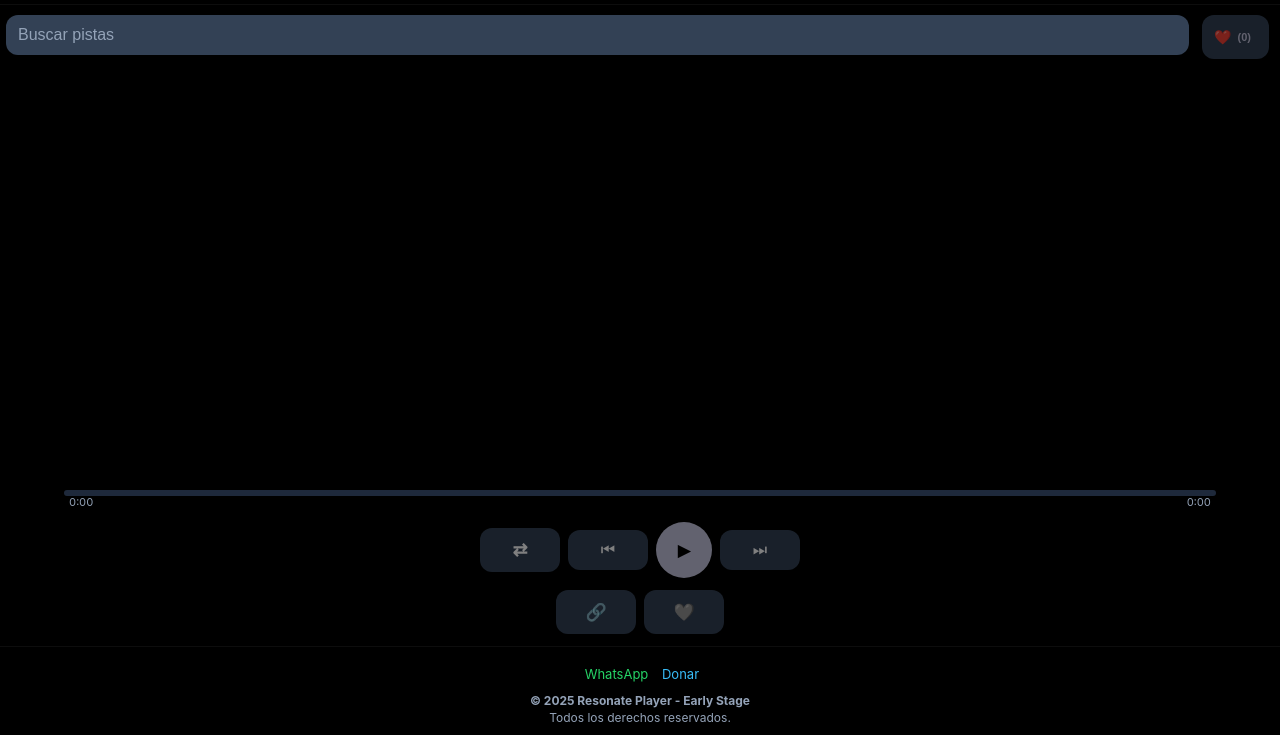
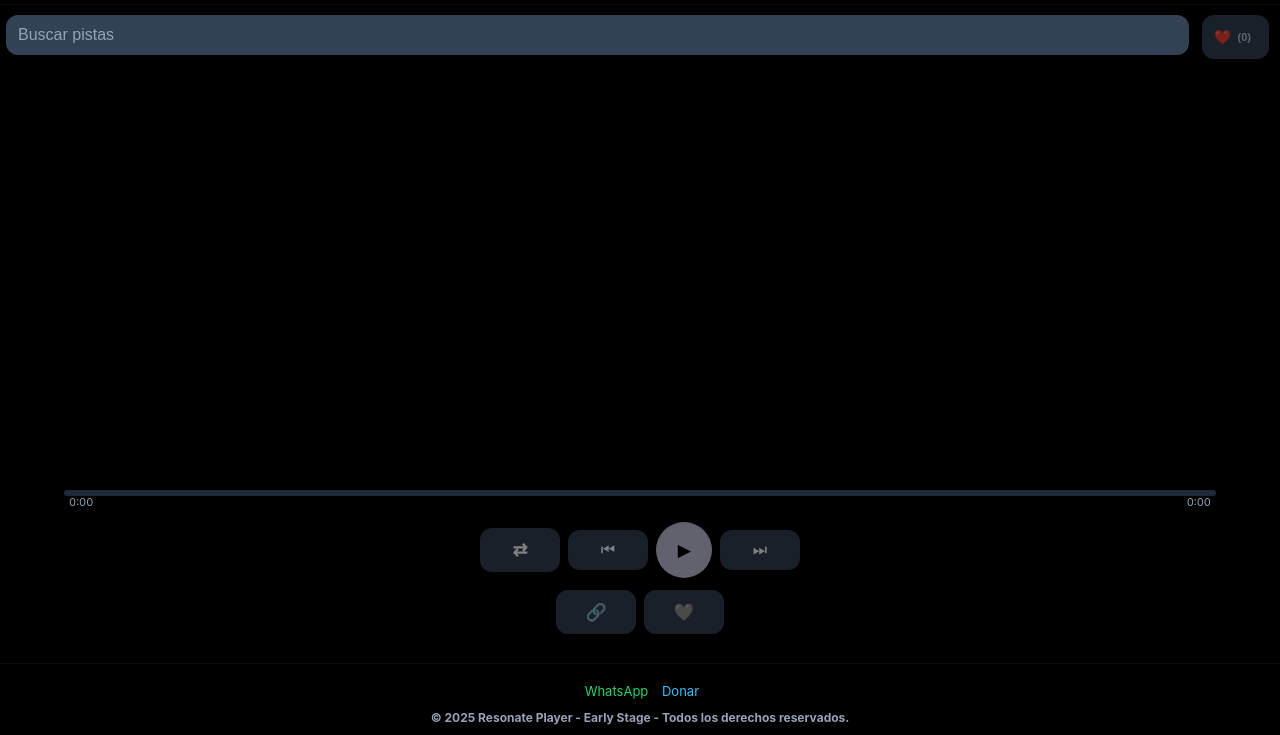
Before and after one commit to juancamilocabeza/Resonate, a plain HTML site: page index.html in a window 1280 px wide. Shown: the part 65-800 px from the top of the page. Drawn offline with Linux system fonts and the light colour scheme.

Commit message:
refactor(footer): consolidate copyright and rights reserved text into single div
- Merged two separate div elements in the footer into one for cleaner layout and improved readability.

```diff
--- a/index.html
+++ b/index.html
@@ -96,8 +96,7 @@
       <div class="contact-section">
         <a href="https://wa.me/573126907942" target="_blank" aria-label="WhatsApp" style="color: #25d366; text-decoration: none;">&nbspWhatsApp</a><a href="#" aria-label="Donar" style="color: var(--accent-alt); text-decoration: none;">&nbspDonar</a>
       </div>
-      <div style="font-weight: bold;">&copy; 2025 Resonate Player - Early Stage</div>
-      <div>Todos los derechos reservados.</div>
+      <div style="font-weight: bold;">&copy; 2025 Resonate Player - Early Stage - Todos los derechos reservados.</div>
     </footer>
   </div>
   <div id="donation-tooltip" class="donation-tooltip">
```
